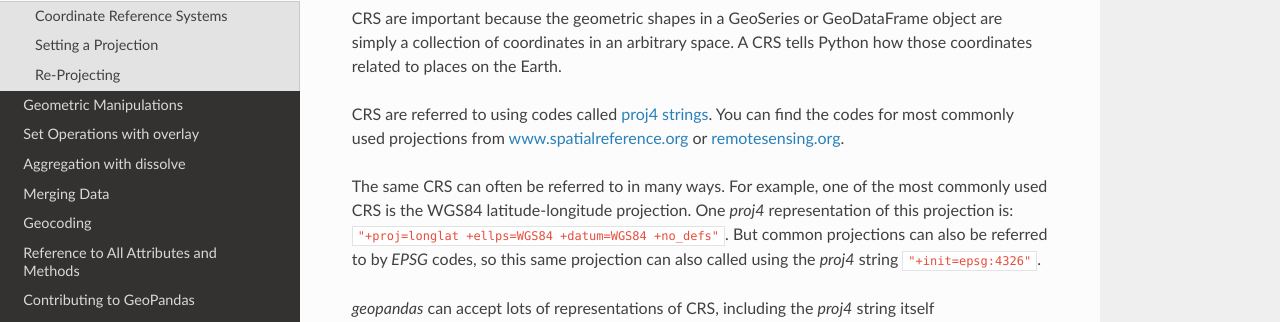
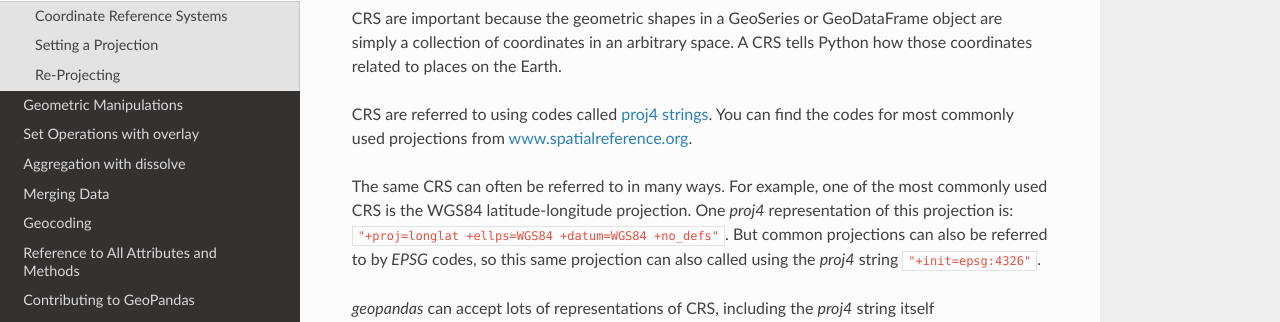
Before and after one commit to geopandas/geopandas, a Sphinx documentation site: the page built from doc/source/projections.rst, in a window 1280 px wide and 900 px high. Shown: the part 309-631 px from the top of the window. Built offline with Sphinx 7.4.7 and the Read the Docs theme 2.0.0, drawn with Linux system fonts in a browser that asks for light colours; pages that are not in the unit, such as notebooks, are missing from menus.

Commit message:
DOC: remove broken link in projections

```diff
--- a/doc/source/projections.rst
+++ b/doc/source/projections.rst
@@ -16,7 +16,7 @@ Coordinate Reference Systems
 
 CRS are important because the geometric shapes in a GeoSeries or GeoDataFrame object are simply a collection of coordinates in an arbitrary space. A CRS tells Python how those coordinates related to places on the Earth.
 
-CRS are referred to using codes called `proj4 strings <https://en.wikipedia.org/wiki/PROJ.4>`_. You can find the codes for most commonly used projections from `www.spatialreference.org <http://spatialreference.org/>`_ or `remotesensing.org <http://www.remotesensing.org/geotiff/proj_list/>`_.
+CRS are referred to using codes called `proj4 strings <https://en.wikipedia.org/wiki/PROJ.4>`_. You can find the codes for most commonly used projections from `www.spatialreference.org <http://spatialreference.org/>`_.
 
 The same CRS can often be referred to in many ways. For example, one of the most commonly used CRS is the WGS84 latitude-longitude projection. One `proj4` representation of this projection is: ``"+proj=longlat +ellps=WGS84 +datum=WGS84 +no_defs"``. But common projections can also be referred to by `EPSG` codes, so this same projection can also called using the `proj4` string ``"+init=epsg:4326"``.
 
```
